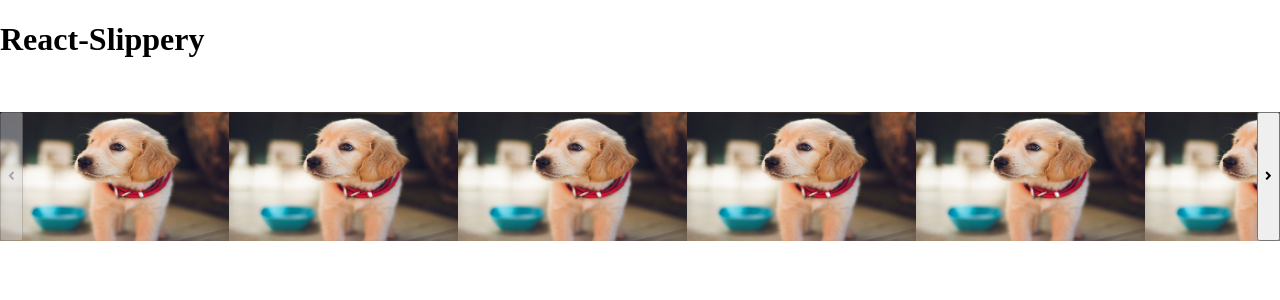
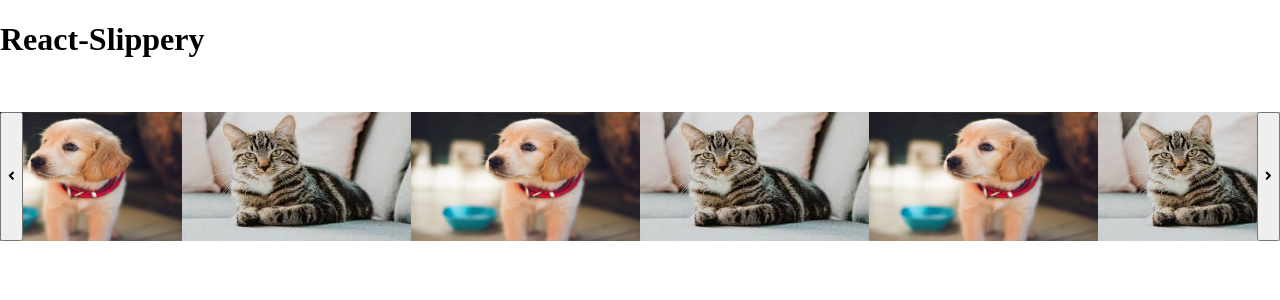
Before and after one commit to GlynL/react-slippery, a React (Create React App) app: page / in a window 1280 px wide. Shown: the top 300 px of the page. Built offline with nearby package versions, Linux system fonts and the light colour scheme.

Commit message:
before changing slides/images

```diff
--- a/src/App.js
+++ b/src/App.js
@@ -1,8 +1,53 @@
 import React from "react";
 import Slider from "./Slider";
 import dog from "./assets/dog.jpg";
+import cat from "./assets/cat.jpg";
 
-const images = [dog, dog, dog, dog, dog, dog, dog, dog, dog, dog, dog];
+const images = [
+  dog,
+  cat,
+  dog,
+  cat,
+  dog,
+  cat,
+  dog,
+  cat,
+  dog,
+  cat,
+  dog,
+  cat,
+  dog,
+  cat,
+  dog,
+  cat,
+  dog,
+  cat,
+  dog,
+  cat,
+  dog,
+  cat,
+  dog,
+  cat,
+  dog,
+  cat,
+  dog,
+  cat,
+  dog,
+  cat,
+  dog,
+  cat,
+  dog,
+  cat,
+  dog,
+  cat,
+  dog,
+  cat,
+  dog,
+  cat,
+  dog,
+  cat,
+  dog
+];
 
 const App = () => (
   <div className="App">
--- a/src/Slider.js
+++ b/src/Slider.js
@@ -5,18 +5,22 @@ import { faAngleLeft, faAngleRight } from "@fortawesome/free-solid-svg-icons";
 const slideStyle = {
   display: "flex",
   alignItems: "center",
+  justifyContent: "center",
   overflow: "hidden",
-  scrollBehavior: "smooth",
   height: 129 * 1.5 + "px"
 };
 
 const previousBtn = {
   position: "absolute",
+  left: 0,
+  zIndex: 1,
   height: "129px"
 };
 
 const nextBtn = {
   position: "absolute",
+  zIndex: 1,
+
   right: 0,
   height: "129px"
 };
@@ -24,17 +28,26 @@ const nextBtn = {
 function reducer(state, action) {
   switch (action.type) {
     case "next":
-      return { ...state, scroll: state.scroll + 229 };
+      return {
+        ...state,
+        position: state.position + 1,
+        translate: "0",
+        transition: "none"
+      };
     case "prev":
-      return { ...state, scroll: state.scroll - 229 };
-    case "disableNext":
-      return { ...state, next: true };
-    case "disablePrev":
-      return { ...state, prev: true };
-    case "enableNext":
-      return { ...state, next: false };
-    case "enablePrev":
-      return { ...state, prev: false };
+      return {
+        ...state,
+        position: state.position - 1 >= 0 ? state.position - 1 : 0,
+        translate: "0",
+        transition: "none"
+      };
+    case "translate":
+      return { ...state, translate: action.payload, transition: "all 0.5s" };
+    case "slideChange":
+      return { ...state, viewSlides: action.payload };
+
+    case "setSlides":
+      return { ...state, slides: action.payload };
     default:
       return state;
   }
@@ -43,8 +56,15 @@ function reducer(state, action) {
 export default ({ images }) => {
   const [size, setSize] = useState({ height: 129, width: 229 });
 
-  // stup images into slides
+  const [state, dispatch] = useReducer(reducer, {
+    position: 0,
+    translate: "0",
+    slides: [],
+    viewSlides: []
+  });
 
+  // setup images into slides
+  useEffect(() => {
     images = images.map(image => (
       <img
         src={image}
@@ -58,50 +78,49 @@ export default ({ images }) => {
         style={{
           height: `${size.height}px`,
           width: `${size.width}px`,
-        transition: "all 0.5s"
+          transition: state.transition,
+          transform: `translateX(${state.translate})`
         }}
       >
         {image}
       </div>
     ));
+    dispatch({ type: "setSlides", payload: slides });
+  }, []);
 
-  // scroll page state
-  const [state, dispatch] = useReducer(reducer, {
-    scroll: 0,
-    next: false,
-    prev: true
+  useEffect(() => {
+    const payload = state.slides.slice(state.position, state.position + 10);
+    dispatch({ type: "slideChange", payload });
+  }, [state.position, state.translate, state.slides]);
+
+  function handleClick(e) {
+    const type = e.target.name;
+    if (type === "next") {
+      dispatch({ type: "translate", payload: "-229px" });
+      setTimeout(() => dispatch({ type: "next" }), 500);
+    }
+    if (type === "prev") {
+      if (state.position <= 0) {
+        const endSlide = state.slides.pop();
+        state.slides.unshift(endSlide);
+      }
+      dispatch({ type: "translate", payload: "229px" });
+      setTimeout(() => dispatch({ type: "prev" }), 500);
+    }
+  }
+
+  const displaySlides = state.viewSlides.map(slide => {
+    slide.props.style.transition = "all 0.5s";
+    return slide;
   });
 
-  const sliderRef = useRef(null); /* reference to element to scroll */
-  // control slider when state.scroll changes
-  // state.scroll actions dispatched by next/prev buttons
-  useEffect(() => {
-    sliderRef.current.scrollLeft = state.scroll;
-    if (state.scroll === 0) dispatch({ type: "disablePrev" });
-    if (state.scroll > 0 && state.prev) dispatch({ type: "enablePrev" });
-    if (
-      sliderRef.current.offsetWidth + state.scroll >=
-      slides.length * size.width
-    ) {
-      dispatch({ type: "disableNext" });
-    } else if (state.next) dispatch({ type: "enableNext" });
-  }, [state.scroll]);
-
   return (
-    <div style={slideStyle} ref={sliderRef}>
-      <button
-        style={previousBtn}
-        onClick={() => dispatch({ type: "prev" })}
-        disabled={state.prev}
-      >
+    <div style={slideStyle}>
+      <button name="prev" style={previousBtn} onClick={handleClick}>
         <FontAwesomeIcon icon={faAngleLeft} />
       </button>
-      {slides}
-      <button
-        style={nextBtn}
-        onClick={() => dispatch({ type: "next" })}
-        disabled={state.next}
-      >
+      {displaySlides}
+      <button name="next" style={nextBtn} onClick={handleClick}>
         <FontAwesomeIcon icon={faAngleRight} />
       </button>
     </div>
```
Also changed, not shown: src/assets/cat.jpg (added). Lines whose indentation alone changed are shown as unchanged.
